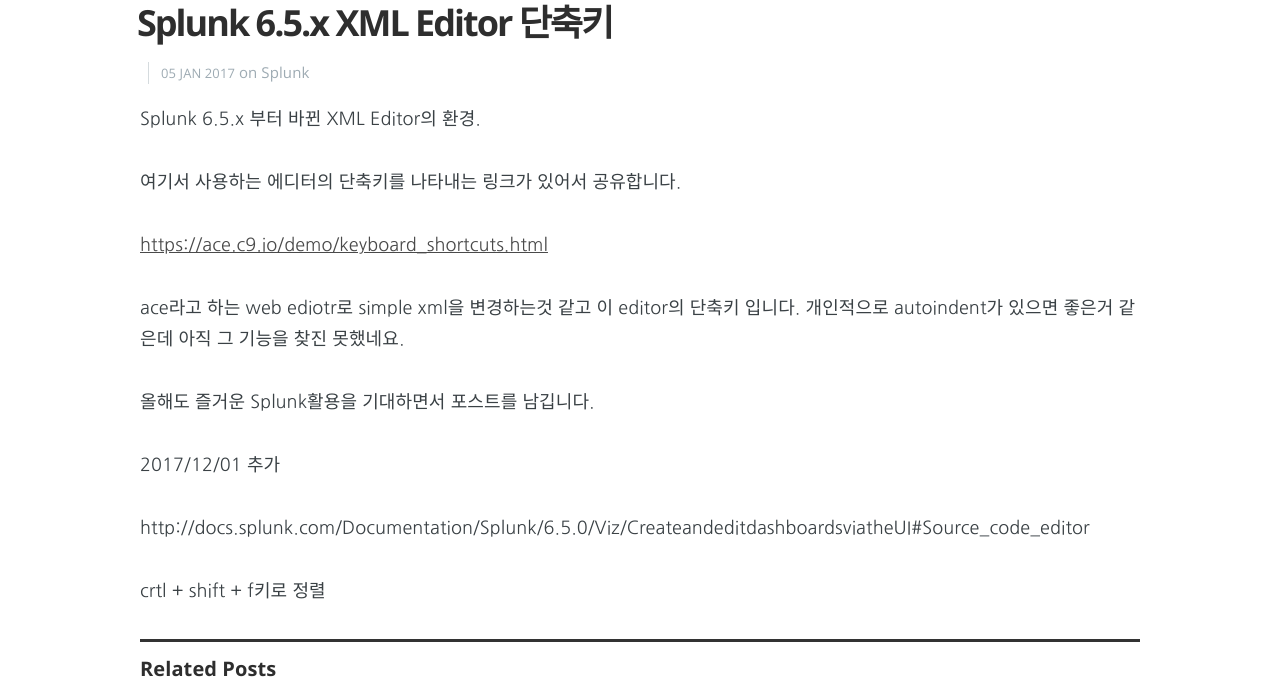
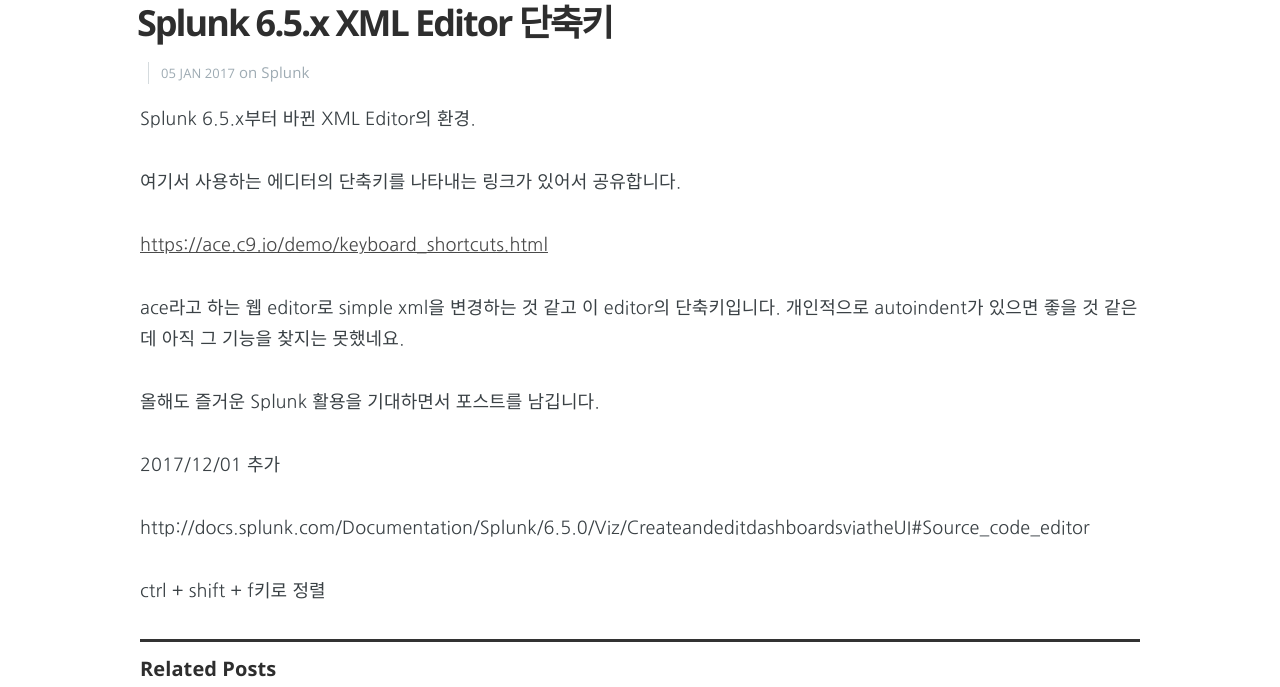
Before and after one commit to hyunhonoh/hyunhonoh.github.io, a Jekyll site: the page built from _posts/2017-01-06-splunk_6.5.x_xml_editor.markdown, in a window 1280 px wide. Shown: the part 196-883 px from the top of the page. Built offline with Jekyll 4.4.1, drawn with Linux system fonts in a browser that asks for light colours; nearby versions of some CDN libraries; some web fonts are replaced; comment, search, counter and statistics services are not loaded.

Commit message:
20260420_수정2

```diff
--- a/_posts/2017-01-06-splunk_6.5.x_xml_editor.markdown
+++ b/_posts/2017-01-06-splunk_6.5.x_xml_editor.markdown
@@ -10,20 +10,20 @@
 classes: wide
 ---
 
-Splunk 6.5.x 부터 바뀐 XML Editor의 환경.
+Splunk 6.5.x부터 바뀐 XML Editor의 환경.
 
 여기서 사용하는 에디터의 단축키를 나타내는 링크가 있어서 공유합니다.
 
 [https://ace.c9.io/demo/keyboard_shortcuts.html](https://ace.c9.io/demo/keyboard_shortcuts.html)
 
-ace라고 하는 web ediotr로 simple xml을 변경하는것 같고 이 editor의 단축키 입니다.
-개인적으로 autoindent가 있으면 좋은거 같은데 아직 그 기능을 찾진 못했네요.
+ace라고 하는 웹 editor로 simple xml을 변경하는 것 같고 이 editor의 단축키입니다.
+개인적으로 autoindent가 있으면 좋을 것 같은데 아직 그 기능을 찾지는 못했네요.
 
-올해도 즐거운 Splunk활용을 기대하면서 포스트를 남깁니다.
+올해도 즐거운 Splunk 활용을 기대하면서 포스트를 남깁니다.
 
 2017/12/01 추가
 
 http://docs.splunk.com/Documentation/Splunk/6.5.0/Viz/CreateandeditdashboardsviatheUI#Source_code_editor
 
 
-crtl + shift + f키로 정렬
+ctrl + shift + f키로 정렬
--- a/_posts/2026-04-20-hwp를_이제는_쉽게_볼_수_있구나.markdown
+++ b/_posts/2026-04-20-hwp를_이제는_쉽게_볼_수_있구나.markdown
@@ -1,7 +1,7 @@
 ---
 layout: post
 title:  "hwp를 이제는 쉽게 볼 수 있구나"
-date:   2026-04-21 01:23:35 +0900
+date:   2026-04-20 21:23:35 +0900
 categories:
 - life
 tags:
```
